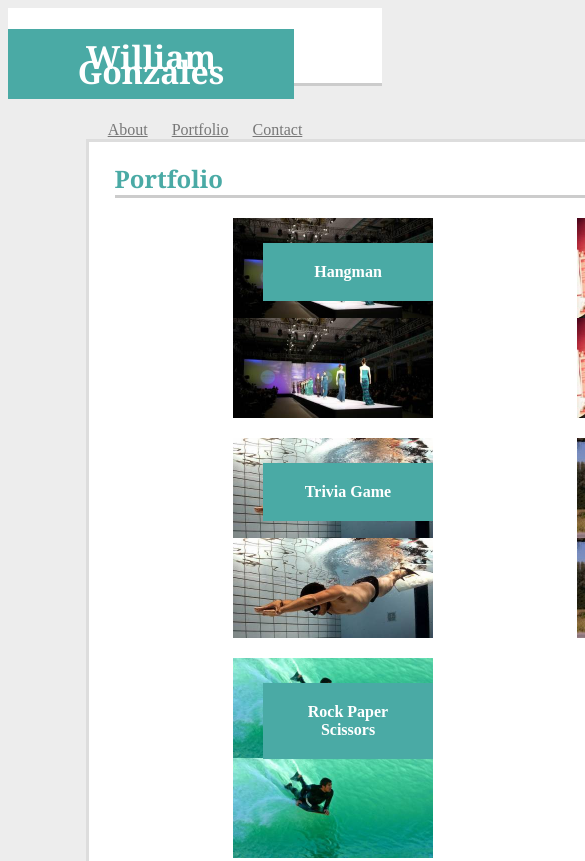
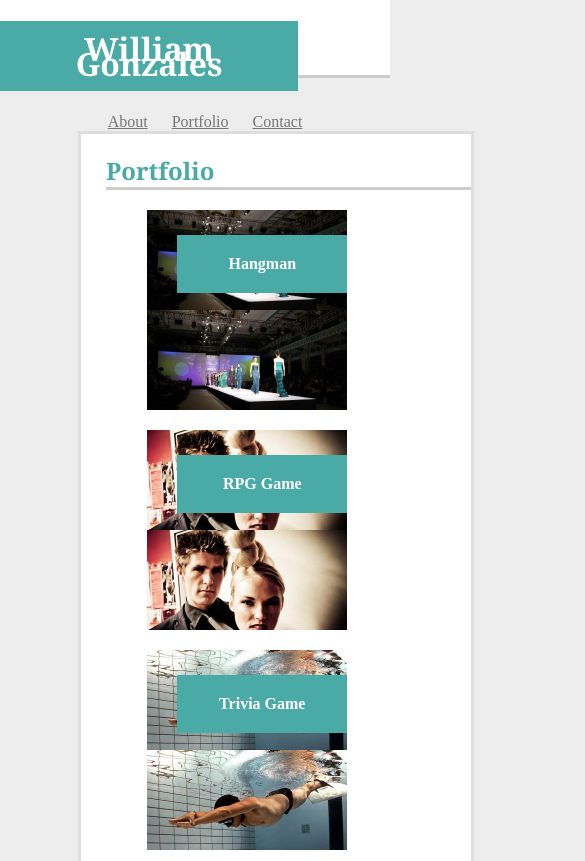
Before and after one commit to wgonz94/Basic-Portfolio, a plain HTML site: page portfolio.html in a window 390 px wide. Shown: the top 861 px of the page, 585 px wide, since content can reach past the window. Drawn offline with Linux system fonts and the light colour scheme.

Commit message:
fixed margin issue with header

```diff
--- a/assets/css/style.css
+++ b/assets/css/style.css
@@ -1,7 +1,10 @@
  /* This is the structure for the "About me" HTML,
     but it also acts as basic structure for other HTMLS*/
  body {
-    background: #ededed;
+    background-color: #ededed;
+    height: auto;
+    width: auto;
+    margin: 0px;
   }
 
 
@@ -14,9 +17,9 @@
     height: 75px;
     text-align: center;
     display: inline-block;
+    position: fixed-top;
+  }
 
-
-  }
    a.directory {
     color: #777777;
     margin-left: 20px;
@@ -46,6 +49,7 @@
     border:solid  #dddddd;
     background: #ffffff;
     margin-left: 20%;
+    overflow: auto;
   }
 
   h2 {
@@ -74,8 +78,6 @@
       font-family: Arial, Helvetica Neue, Helvetica, sans-serif;
       font-size: 12pt;
       text-align: left;
-
-
         }
 
  footer {
@@ -87,6 +89,8 @@
     width: 100%;
     margin-top: 750px;
     line-height: 25px;
+    overflow: hidden;
+
     }
 
     /* The "Portfolio" HTML/CSS Section*/
@@ -163,7 +167,7 @@
   }
 
   .out-box{
-    margin-left:15%;
+    margin-left:17%;
     margin-bottom: 20px;
     width: 200px;
     height: 200px;
@@ -173,13 +177,14 @@
 
   #outside{
     position: absolute;
+    overflow: hidden;
   }
 
   /*Section for Contact Information Page*/
 
 
   #aboutme{
-    margin-left: 25.5px;
+    margin-left: 25px;
 
   }
 #outside2{
@@ -188,6 +193,7 @@
     border:solid  #dddddd;
     background: #ffffff;
     margin-left: 20%;
+    overflow: hidden;
   }
 
   h4{
@@ -226,3 +232,31 @@
       line-height: 25px;
 
   }
+
+  @media screen and (max-width: 980px) {
+    .mynameSpace{
+      float: left;
+    }
+  }
+
+  @media screen and (max-width:768px) {
+    header{
+      width: 100%;
+
+    }
+    .mynameSpace{
+      float: left;
+    }
+    #outside{
+      width: 100%;
+    }
+
+
+  }
+
+  @media screen and (max-width:640px) {
+    .mynameSpace{
+      float: left;
+    }
+
+  }
```
Also changed, not shown: contact.html (+5 -5 lines), index.html (+2 -1 lines).
